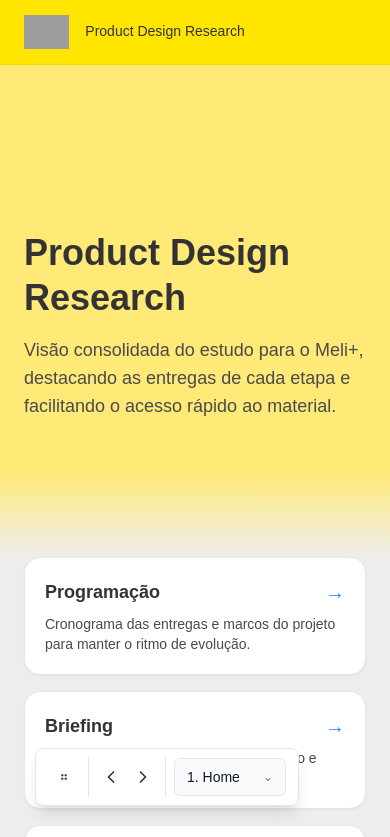
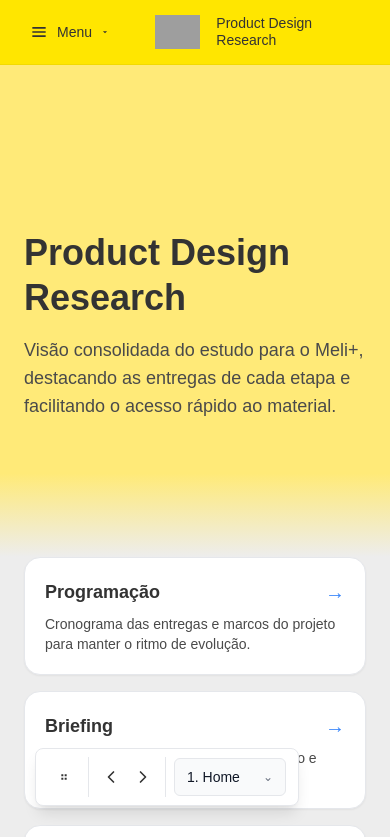
Before and after one commit to bolivaralencastro/mercado-livre-meli-plus-ux-challenge, a Next.js app in the folder app-web/: page / in a window 390 px wide. Shown: the top 837 px of the page. Built offline with nearby package versions, Linux system fonts and the light colour scheme; grey boxes are pictures that could not be loaded.

Commit message:
Cluster navigation dropdown into logical groups

```diff
--- a/app-web/src/components/layout/PageTemplate.tsx
+++ b/app-web/src/components/layout/PageTemplate.tsx
@@ -1,6 +1,10 @@
+"use client";
+
 import type { ReactNode } from "react";
 import Image from "next/image";
 import Link from "next/link";
+
+import { AndesDropdownMenu } from "@/components/ui";
 
 interface PageTemplateProps {
   title: string;
@@ -22,10 +26,90 @@ const navigationItems = [
 ];
 
 const PageTemplate = ({ title, subtitle, children }: PageTemplateProps) => {
+  const navigationSections = [
+    {
+      title: "Início e Planejamento",
+      groups: [
+        {
+          title: "Visão geral",
+          items: ["/", "/programacao"].map((href) => ({
+            id: href,
+            label: navigationItems.find((item) => item.href === href)?.label ?? href,
+            href,
+          })),
+        },
+        {
+          title: "Definições e pesquisa",
+          items: ["/briefing", "/pesquisa", "/estrategia"].map((href) => ({
+            id: href,
+            label: navigationItems.find((item) => item.href === href)?.label ?? href,
+            href,
+          })),
+        },
+      ],
+    },
+    {
+      title: "Criação",
+      groups: [
+        {
+          title: "Ideação e design",
+          items: ["/ideacao", "/ui-design"].map((href) => ({
+            id: href,
+            label: navigationItems.find((item) => item.href === href)?.label ?? href,
+            href,
+          })),
+        },
+        {
+          title: "Protótipos",
+          items: ["/prototipo"].map((href) => ({
+            id: href,
+            label: navigationItems.find((item) => item.href === href)?.label ?? href,
+            href,
+          })),
+        },
+      ],
+    },
+    {
+      title: "Entrega",
+      groups: [
+        {
+          title: "Apresentação e resultados",
+          items: ["/apresentacao", "/entrega"].map((href) => ({
+            id: href,
+            label: navigationItems.find((item) => item.href === href)?.label ?? href,
+            href,
+          })),
+        },
+      ],
+    },
+  ];
+
   return (
     <div className="min-h-screen bg-[#ededed] text-[#333333]">
       <header className="fixed top-0 z-50 w-full border-b border-black/5 bg-[#ffe600]">
         <div className="mx-auto flex h-16 max-w-6xl items-center justify-between px-6">
+          <div className="flex items-center gap-4">
+            <div className="md:hidden">
+              <AndesDropdownMenu
+                label={
+                  <span className="flex items-center gap-2 text-sm font-medium text-[#333333]">
+                    <svg
+                      xmlns="http://www.w3.org/2000/svg"
+                      viewBox="0 0 24 24"
+                      fill="currentColor"
+                      className="h-5 w-5"
+                      aria-hidden
+                    >
+                      <path d="M4 6h16v2H4zm0 5h16v2H4zm0 5h16v2H4z" />
+                    </svg>
+                    Menu
+                  </span>
+                }
+                ariaLabel="Abrir menu de navegação"
+                sections={navigationSections}
+              />
+            </div>
+
             <div className="flex items-center gap-4">
               <Image
                 src="https://http2.mlstatic.com/frontend-assets/ml-web-navigation/ui-navigation/6.6.152/mercadolibre/pt_logo_large_plus@2x.webp"
@@ -39,6 +123,7 @@ const PageTemplate = ({ title, subtitle, children }: PageTemplateProps) => {
               <p className="text-sm font-normal leading-tight text-[#333333]">
                 Product Design Research
               </p>
+            </div>
           </div>
           <nav className="hidden items-center gap-6 text-sm font-medium text-[#333333] md:flex">
             {navigationItems.map((item) => (
--- a/app-web/src/components/ui/AndesDropdownMenu.tsx
+++ b/app-web/src/components/ui/AndesDropdownMenu.tsx
@@ -1,6 +1,6 @@
 'use client';
 
-import React, { useState } from "react";
+import React, { useEffect, useRef, useState } from "react";
 
 interface MenuItem {
   id: string;
@@ -9,23 +9,32 @@ interface MenuItem {
   onClick?: () => void;
 }
 
-interface MenuSection {
-  title?: string;
+interface MenuGroup {
+  title: string;
   items: MenuItem[];
 }
 
+interface MenuSection {
+  title?: string;
+  items?: MenuItem[];
+  groups?: MenuGroup[];
+}
+
 interface AndesDropdownMenuProps {
-  label: string;
+  label: React.ReactNode;
   sections: MenuSection[];
   className?: string;
+  ariaLabel?: string;
 }
 
 const AndesDropdownMenu: React.FC<AndesDropdownMenuProps> = ({
   label,
   sections,
   className,
+  ariaLabel,
 }) => {
   const [isOpen, setIsOpen] = useState(false);
+  const containerRef = useRef<HTMLDivElement>(null);
 
   const handleItemClick = (item: MenuItem, e: React.MouseEvent) => {
     if (item.onClick) {
@@ -35,35 +44,79 @@ const AndesDropdownMenu: React.FC<AndesDropdownMenuProps> = ({
     }
   };
 
+  useEffect(() => {
+    const handleClickOutside = (event: MouseEvent) => {
+      if (
+        containerRef.current &&
+        !containerRef.current.contains(event.target as Node)
+      ) {
+        setIsOpen(false);
+      }
+    };
+
+    const handleEscape = (event: KeyboardEvent) => {
+      if (event.key === "Escape") {
+        setIsOpen(false);
+      }
+    };
+
+    document.addEventListener("mousedown", handleClickOutside);
+    document.addEventListener("keydown", handleEscape);
+
+    return () => {
+      document.removeEventListener("mousedown", handleClickOutside);
+      document.removeEventListener("keydown", handleEscape);
+    };
+  }, []);
+
   const baseClass = "nav-item nav-item--has-menu";
   const combinedClassName = [baseClass, className].filter(Boolean).join(" ");
 
   return (
     <div
+      ref={containerRef}
       className={combinedClassName}
       onMouseEnter={() => setIsOpen(true)}
       onMouseLeave={() => setIsOpen(false)}
     >
-      <span>
+      <button
+        type="button"
+        className="flex items-center gap-1 focus:outline-none focus-visible:ring-2 focus-visible:ring-[#3483fa] focus-visible:ring-offset-2 focus-visible:ring-offset-[#ffe600]"
+        aria-expanded={isOpen}
+        aria-haspopup="true"
+        aria-label={ariaLabel}
+        onClick={() => setIsOpen((prev) => !prev)}
+      >
         {label}
-        <svg className="nav-arrow" viewBox="0 0 24 24">
+        <svg
+          className={`nav-arrow transition-transform duration-200 ${isOpen ? "-rotate-180" : "rotate-0"}`}
+          viewBox="0 0 24 24"
+          aria-hidden
+        >
           <path d="M7 10l5 5 5-5z" />
         </svg>
-      </span>
+      </button>
 
       {isOpen && (
-        <div className="dropdown-menu">
+        <div className="dropdown-menu" role="menu">
           {sections.map((section, sectionIndex) => (
-            <div key={sectionIndex} className="dropdown-section">
-              {section.title && (
+            <div key={sectionIndex} className="dropdown-section space-y-3">
+              {section.title ? (
                 <div className="dropdown-section__title">{section.title}</div>
-              )}
-              <ul className="dropdown-section__list">
-                {section.items.map((item) => (
-                  <li key={item.id}>
+              ) : null}
+
+              {section.groups?.map((group) => (
+                <div key={group.title} className="space-y-1 px-4">
+                  <div className="text-xs font-semibold uppercase tracking-wide text-[#666666]">
+                    {group.title}
+                  </div>
+                  <ul className="dropdown-section__list space-y-0.5">
+                    {group.items.map((item) => (
+                      <li key={item.id} className="ml-2">
                         <a
                           href={item.href || "#"}
                           className="dropdown-item"
+                          role="menuitem"
                           onClick={(e) => handleItemClick(item, e)}
                         >
                           {item.label}
@@ -73,6 +126,25 @@ const AndesDropdownMenu: React.FC<AndesDropdownMenuProps> = ({
                   </ul>
                 </div>
               ))}
+
+              {section.items ? (
+                <ul className="dropdown-section__list">
+                  {section.items.map((item) => (
+                    <li key={item.id}>
+                      <a
+                        href={item.href || "#"}
+                        className="dropdown-item"
+                        role="menuitem"
+                        onClick={(e) => handleItemClick(item, e)}
+                      >
+                        {item.label}
+                      </a>
+                    </li>
+                  ))}
+                </ul>
+              ) : null}
+            </div>
+          ))}
         </div>
       )}
     </div>
```
Lines whose indentation alone changed are shown as unchanged.
